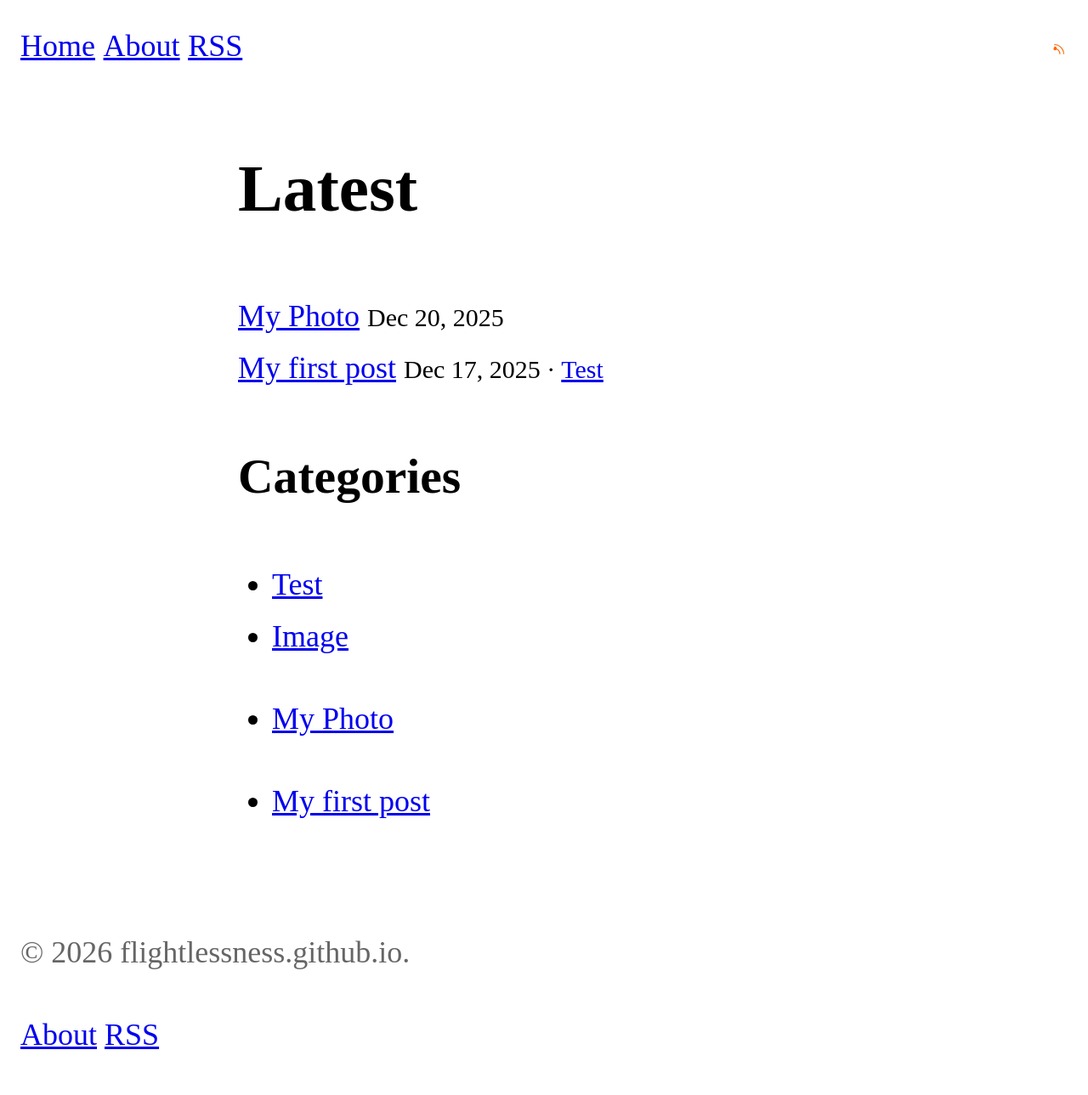
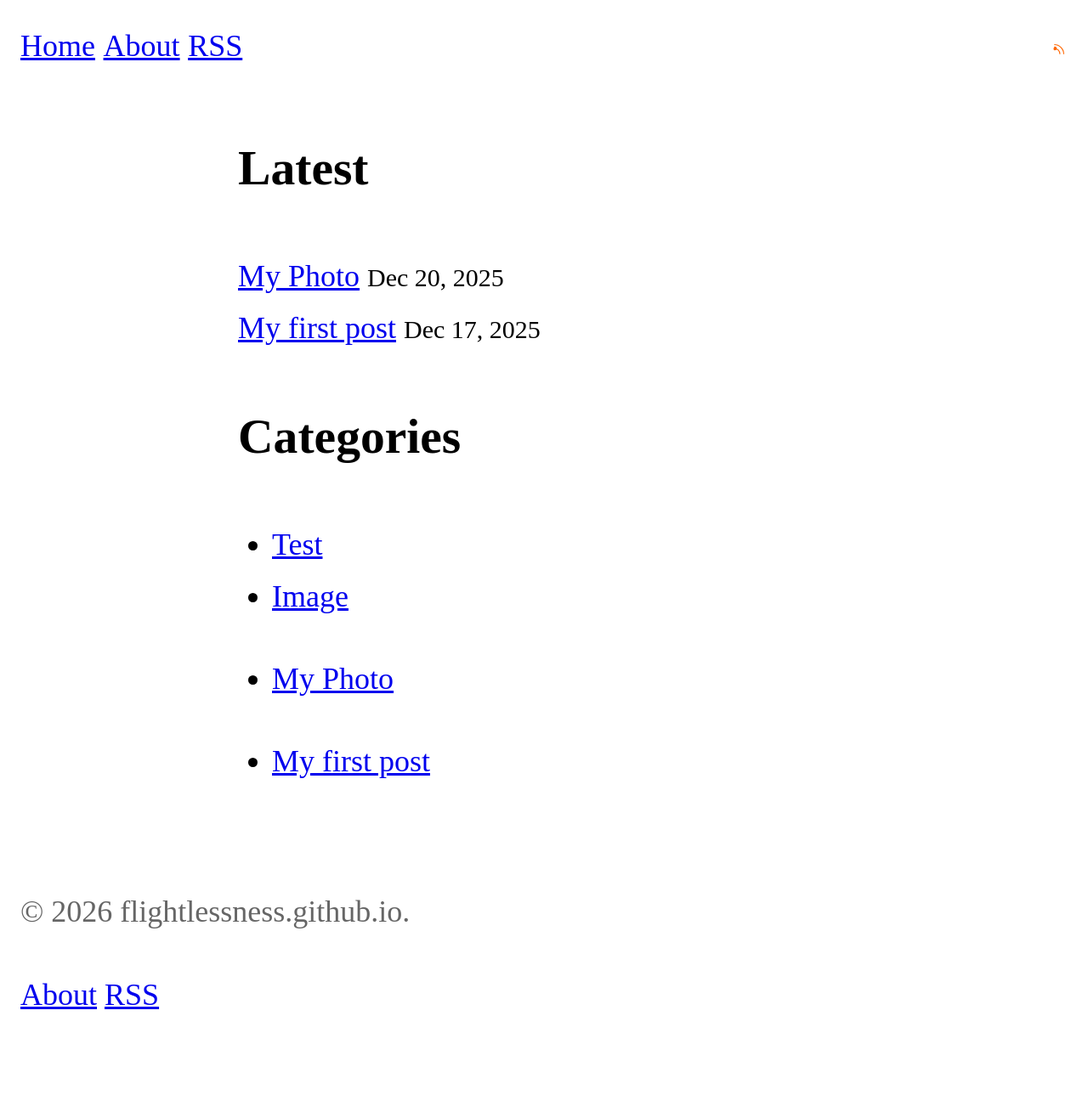
Before and after one commit to flightlessness/flightlessness.github.io, a Jekyll site: the page built from index.md, in a window 1280 px wide. Shown: the whole page at 85% size. Built offline with Jekyll 4.4.1, drawn with Linux system fonts in a browser that asks for light colours; after the commit the page ends 1242 px from its top, so only the background shows below that.

Commit message:
Update index.md

```diff
--- a/index.md
+++ b/index.md
@@ -4,7 +4,7 @@ title: Home
 permalink: /
 ---
 
-<h1>Latest</h1>
+<h2>Latest</h2>
 
 <ul class="post-list">
   {% assign latest_posts = site.posts | sort: "date" | reverse | slice: 0, 10 %}
@@ -13,9 +13,6 @@ permalink: /
       <a href="{{ post.url }}">{{ post.title }}</a>
       <small>
         {{ post.date | date: "%b %-d, %Y" }}
-        {% if post.type %}
-          · <a href="/{{ post.type }}/">{{ post.type | capitalize }}</a>
-        {% endif %}
       </small>
     </li>
   {% endfor %}
```
